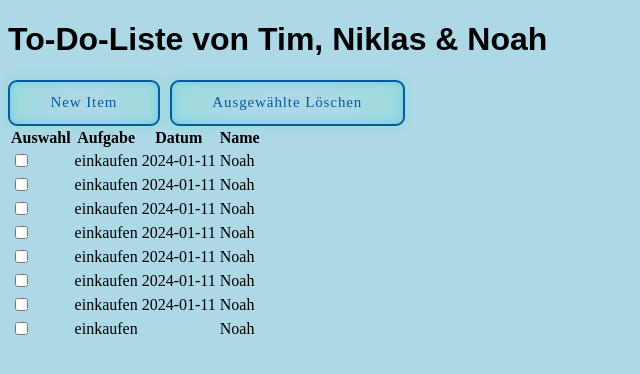
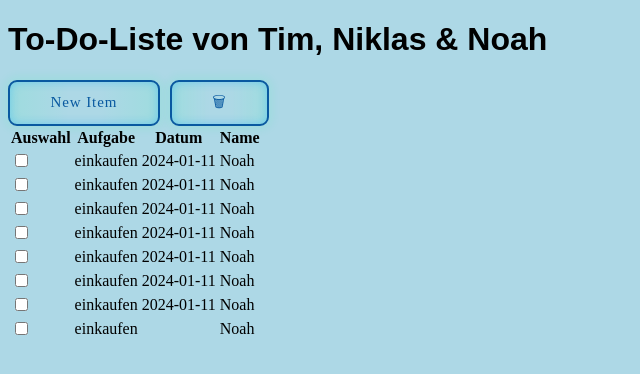
Before and after one commit to Tim10022023/ToDoListPythonProject, a Flask app: page / in a window 1280 px wide. Shown: the top 374 px of the page, without its empty margins (0-640 px from the left). Run offline with Flask 3, Linux system fonts and the light colour scheme.

Commit message:
mülleimer icon

```diff
--- a/templates/index.html
+++ b/templates/index.html
@@ -13,7 +13,7 @@
     <div style="display: flex; gap: 10px;">
       <button id="NewItem" onclick="oeffnePopup()">New Item</button>
       <form id="deleteForm" method="POST" action="{{ url_for('loesche_eingaben') }}">
-        <button type="submit">Ausgewählte Löschen</button>
+        <button type="submit">&#128465;</button>
     </div>
 
       <form id="deleteForm" method="POST">
```
Also changed, not shown: instance/eingaben.db.
